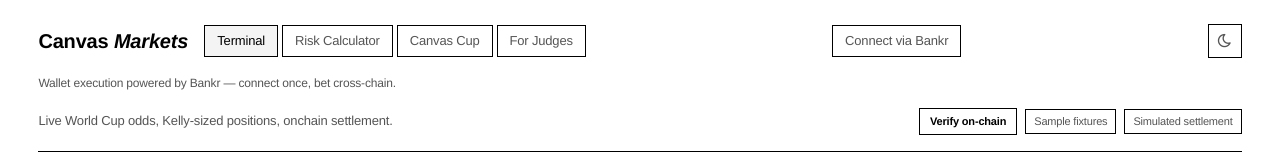
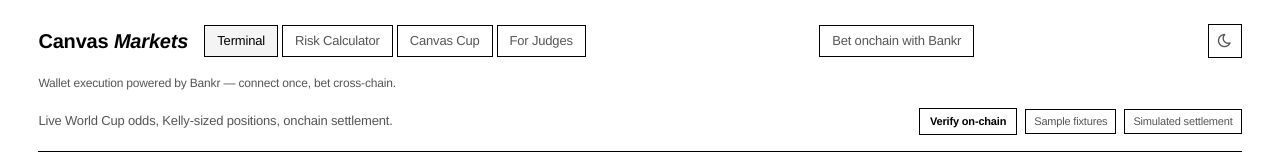
Before and after one commit to rosarkar/canvas-markets, a Next.js app: page / in a window 1280 px wide. Shown: the top 160 px of the page. Built offline with nearby package versions, Linux system fonts and the light colour scheme; no server answers.

Commit message:
fix: rename nav button to Bet onchain with Bankr

```diff
--- a/components/Nav.tsx
+++ b/components/Nav.tsx
@@ -56,7 +56,7 @@ export default function Nav() {
           border: '0.5px solid var(--border)', color: 'var(--muted)', background: 'transparent', textDecoration: 'none',
         }}
       >
-        Connect via Bankr
+        Bet onchain with Bankr
       </a>
       <button
         onClick={toggle}
```
